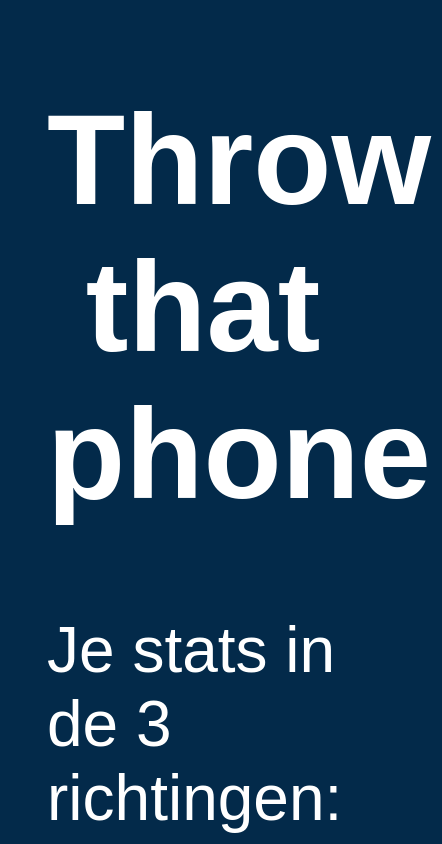
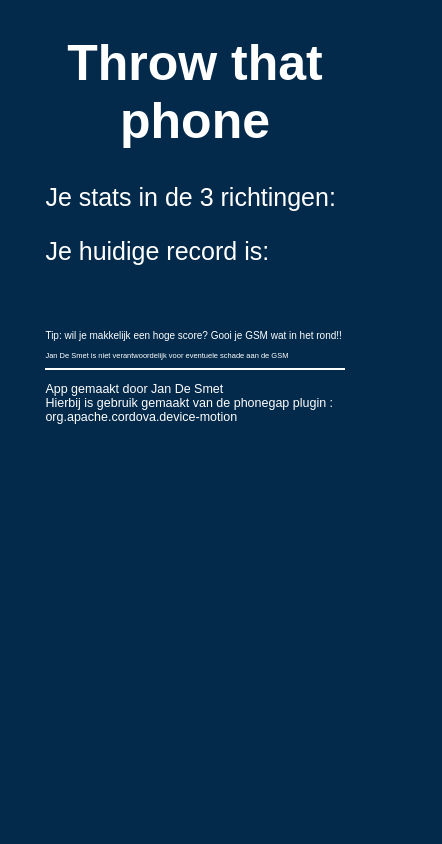
Before and after one commit to 2645/CapitaSelecta, a plain HTML site: page www/index.html in a window 390 px wide. Shown: the top 844 px of the page, 442 px wide, since content can reach past the window. Drawn offline with Linux system fonts and the light colour scheme; some packages are replaced by stand-ins of ours.

Commit message:
style changes

```diff
--- a/www/style.css
+++ b/www/style.css
@@ -1,9 +1,9 @@
 html, body{
-    width:100%;
+    max-width:100%;
     background-color: rgb(3,42,74);
     color:white;
     font-family: arial;
-    font-size: 2em;
+    font-size: 125%;
 }
 
 h1{
@@ -16,7 +16,8 @@ h1{
 }
 
 .descr {
-    font-size: 0.5em;
+    border-top: 2px solid white;
+    font-size: 50%;
 }
 
 #accel{
@@ -24,9 +25,9 @@ h1{
 }
 
 .small{
-    font-size: 0.4em;
+    font-size: 40%;
 }
 
 .extraSmall{
-    font-size: 0.2em;
+    font-size: 30%;
 }
```
